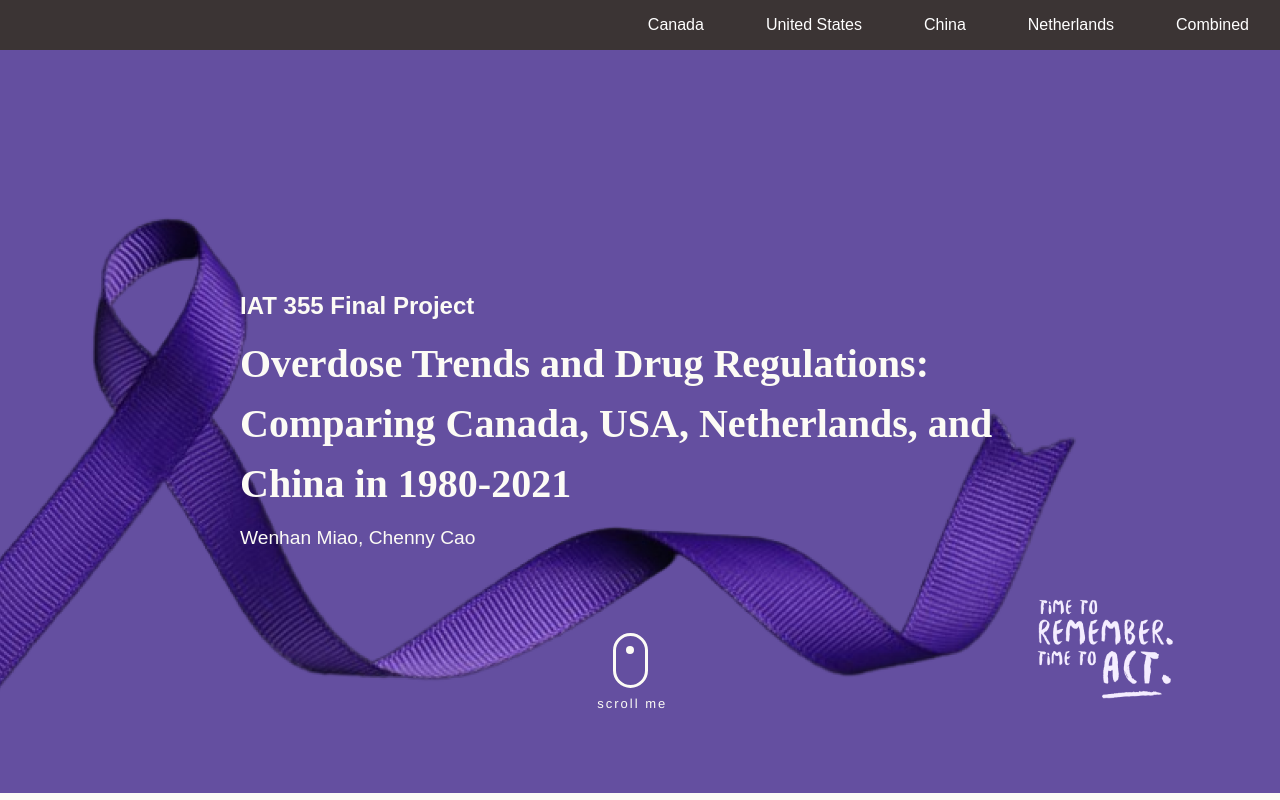
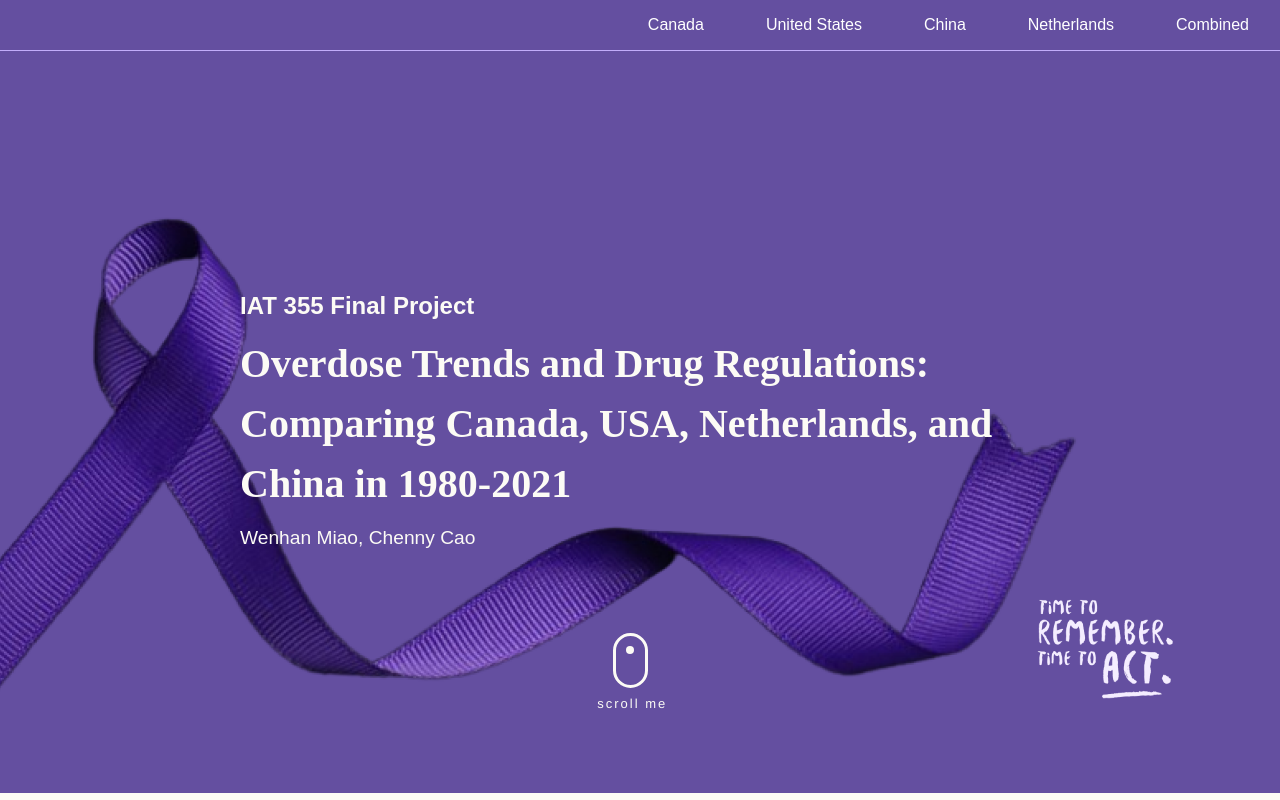
Before and after one commit to w3nnn/355, a plain HTML site: page FinalProj/index.html in a window 1280 px wide. Shown: the top 800 px of the page. Drawn offline with nearby package versions, Linux system fonts and the light colour scheme; a script that the page names is missing.

Commit message:
added boarder for nav bar

```diff
--- a/FinalProj/style.css
+++ b/FinalProj/style.css
@@ -18,12 +18,12 @@
   nav {
     position: fixed;
     display: flex;
-  justify-content: flex-end;
+    justify-content: flex-end;
     top: 0;
     width: 100%;
-    background: #3b3434;
+    background: #644FA0;
+    border-bottom: 1px solid #c2adfa;
     z-index: 1000;
-
 
   }
 
```
